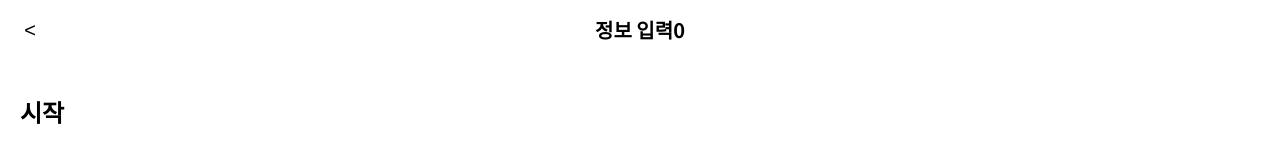
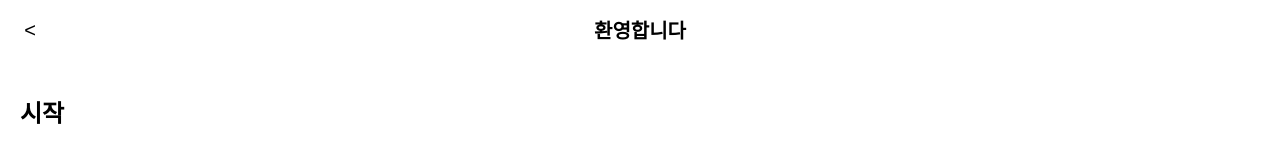
Before and after one commit to recordboy/dev, a Vue app: page /front in a window 1280 px wide. Shown: the top 160 px of the page. Built offline with nearby package versions, Linux system fonts and the light colour scheme.

Commit message:
페이지 이름 실시간 변경 로직 추가

```diff
--- a/src/App.vue
+++ b/src/App.vue
@@ -7,6 +7,7 @@ import { router } from './router/index.js';
 </script>
 
 <script>
+
 
 // 슬라이드 전환 구분
 let showOn = false;
@@ -18,7 +19,21 @@ export default {
     showOn = true;
     console.log('슬라이드 전환 시작: ', showOn);
     router.push({ path: 'front' });
+  },
+  methods: {
+    handlePageIdxUpdate() {
+
+      // 현재 페이지 업데이트
+      this.pageName = ViewModule.getPageName();
+    },
+  },
+  data() {
+    return {
+      pageName: ViewModule.getPageName()
+    }
   }
+
+
   // watch: {
   //   $route(to, from) {
   //     const toDepth = to.path.split('/').length
@@ -35,7 +50,7 @@ export default {
 
 <template>
   <div id="app">
-    <Header />
+    <Header @update="handlePageIdxUpdate" :title="pageName"  />
 
     <!-- 화면 전환 -->
     <router-view v-slot="{ Component }">
@@ -47,6 +62,6 @@ export default {
       </transition>
     </router-view>
 
-    <Footer />
+    <Footer @update="handlePageIdxUpdate" />
   </div>
 </template>
--- a/src/components/common/Footer.vue
+++ b/src/components/common/Footer.vue
@@ -8,14 +8,21 @@ import { ViewModule } from '../../module/ViewModule.js';
 export default {
   name: 'dev-footer',
   mounted() {
+  },
+  methods: {
+
+    /* 다음 화면 전환 */
+    basicBtnClick() {
+
+      // 페이지 이동
+      ViewModule.nextPage();
+
+      // 페이지 index 업데이트
+      this.$emit('update');
+    }
+
   }
 }
-
-/* 다음 화면 전환 */
-function basicBtnClick() {
-  ViewModule.nextPage();
-}
-
 </script>
 
 <template>
--- a/src/components/common/Header.vue
+++ b/src/components/common/Header.vue
@@ -1,24 +1,25 @@
 <script setup>
 import { ViewModule } from '../../module/ViewModule.js';
+
 </script>
 
 <script>
+
 export default {
   name: 'dev-header',
+  props: ['title'],
   mounted() {
     // if (ViewModule.pageIdx === 0) {
     // }
   },
-  data() {
-    return {
-      idx: 0
-    }
-
-  },
   methods: {
     headerBackBtnClick() {
+
+      // 페이지 이동
       ViewModule.prevPage();
-      this.idx = ViewModule.pageIdx;
+
+      // 페이지 index 업데이트
+      this.$emit('update');
     }
 
   },
@@ -28,7 +29,7 @@ export default {
 
 <template>
   <header class="header-wrap">
-    <h1 class="header-title">정보 입력{{this.idx}}</h1>
+    <h1 class="header-title">{{title}}</h1>
     <button
       type="button"
       class="header-back-btn"
--- a/src/module/ViewModule.js
+++ b/src/module/ViewModule.js
@@ -60,6 +60,12 @@ const ViewModule = {
             }
         });
     },
+
+    /** 페이지 이름 구하기 */
+    getPageName: function() {
+        return this.pageData[ViewModule.pageIdx].name;
+
+    },
 }
 
 /** LOCAL FUNCTION */
@@ -69,7 +75,6 @@ function chechPageState() {
     } else {
         ViewModule.pageState = 'prev';
     }
-    console.log(ViewModule.pageState);
 }
 
 export {
```
